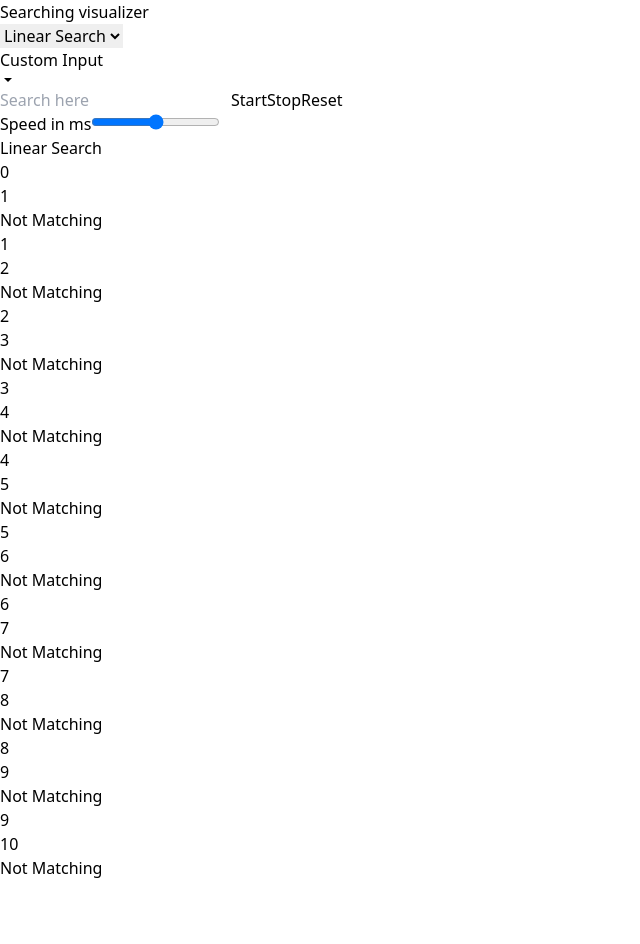
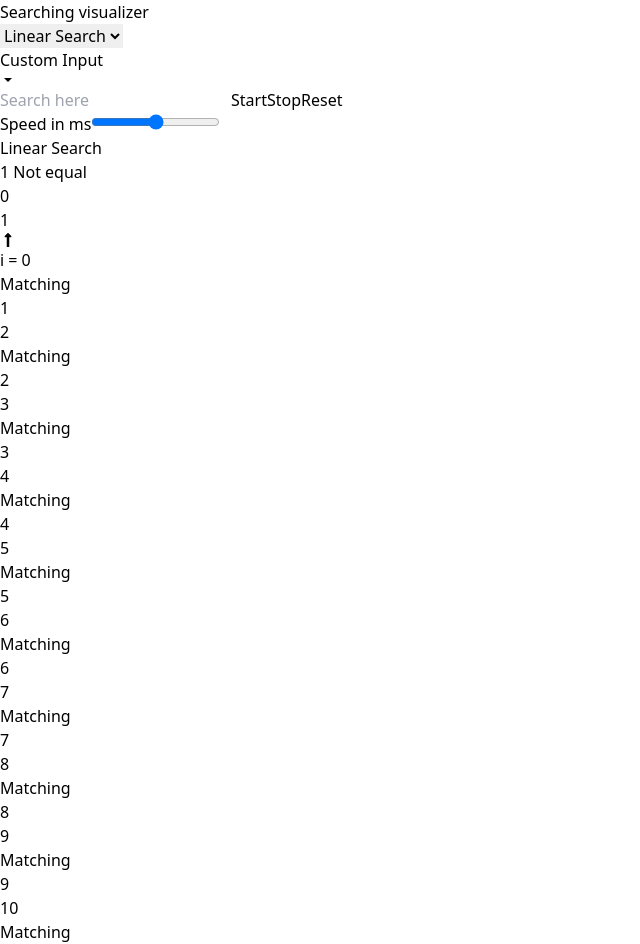
Before and after one commit to suman-chandra-barman/Searching-Algorithm-Visualizer, a React (Vite) app: page / in a window 1280 px wide. Both pictures are taken after a click on the button "Start". Shown: the whole page, without its empty margins (0-640 px from the left). Before the commit the page ends 880 px from the top, so only its background shows below. Built offline with nearby package versions, Linux system fonts and the light colour scheme.

Commit message:
[Add] linear search --ongoing

```diff
--- a/src/App.jsx
+++ b/src/App.jsx
@@ -9,7 +9,7 @@ function App() {
     const [openCustomInputModal, setOpenCustomInputModal] = useState(false);
     const [displayAlgorithm, setDisplayAlgorithm] = useState("Linear Search");
     const [customInputs, setCustomInputs] = useState([]);
-    const [searchKey, setSearchKey] = useState(null);
+    const [searchKey, setSearchKey] = useState("");
     const [searching, setSearching] = useState(false);
     const [animationData, setAnimationData] = useState([]);
 
@@ -20,9 +20,14 @@ function App() {
     },[])
 
     const handleStart = () => {
-        if(searchKey === null) {
+        if(!searchKey) {
             alert("Please provide search value");
-        } else {
+        }
+
+         if(isNaN(searchKey)){
+            alert("Please enter numeric value");
+        }
+        else {
             setSearching(false);
             setSearching(true);
         }
@@ -34,8 +39,9 @@ function App() {
         setSearching(false);
         setCustomInputs(defaultInputs);
         setAnimationData([]);
-        setSearchKey(null);
+        setSearchKey("");
     }
+
     return (
         <div>
             <nav className="bg-gray-800">
@@ -56,8 +62,9 @@ function App() {
                     </div>
                     <div className="flex">
                         <input
-                            onChange={(e) => setSearchKey(Number(e.target.value))}
-                            type="number"
+                            value={searchKey}
+                            type="text"
+                            onChange={(e) => setSearchKey(e.target.value)}
                             placeholder="Search here"
                             className="w-[150px] p-2 rounded-l text-black"
                         />
--- a/src/components/LinearSearch.jsx
+++ b/src/components/LinearSearch.jsx
@@ -3,6 +3,7 @@ import { FaLongArrowAltUp } from "react-icons/fa";
 
 const LinearSearch = ({ customInputs, searchKey, searching, animationData, setAnimationData }) => {
     const [animation, setAnimation] = useState(0);
+    const [matchFound, setMatchFound] = useState(false);
 
     const linearSearch = (arr, key) => {
         let newAnimation = [];
@@ -19,7 +20,6 @@ const LinearSearch = ({ customInputs, searchKey, searching, animationData, setAn
         if(searching) {
             linearSearch(customInputs, searchKey);
         }
-
     }, [customInputs, searching]);
 
     useEffect(() => {
@@ -35,6 +35,8 @@ const LinearSearch = ({ customInputs, searchKey, searching, animationData, setAn
             }, 1000);
             if (Math.floor(animation / 2) >= animationData.length) {
                 clearInterval(interval);
+                const found = animationData.some((data) => data.value === Number(searchKey));
+                setMatchFound(found);
             }
             return () => clearInterval(interval);
         }
@@ -44,18 +46,19 @@ const LinearSearch = ({ customInputs, searchKey, searching, animationData, setAn
         <div className="mt-4">
             <h2 className="text-xl">Linear Search</h2>
             <div className="relative mt-4 flex items-start gap-1">
-                {customInputs.map((item, i) => (
+                {customInputs.map((item, i) => {
+
+                    return (
                         <div key={i} className="w-[90px]">
                             {Math.floor(animation / 2) === i + 1 && animationData.length ? (
-                            <div
-                                className={`transition-all duration-500 ease-in-out ${
+                                <div className={`transition-all duration-500 ease-in-out ${
                                         animation % 2 ? "translate-x-[94px]" : ""
                                     }`}
                                 >
-                                <div className="h-[70px] flex justify-center items-center text-center rounded border-2 border-blue-200">
+                                    <div className="h-[70px] flex justify-center items-center text-center rounded border-2 border-blue-200 text-sm">
                                         {item !== searchKey
-                                        ? `${item} != ${searchKey}`
-                                        : <span>${item} == ${searchKey}</span>
+                                            ? `${item} Not equal ${searchKey}`
+                                            : `${item} Equal ${searchKey}`
                                         }
                                     </div>
                                 </div>
@@ -72,30 +75,31 @@ const LinearSearch = ({ customInputs, searchKey, searching, animationData, setAn
                             >
                                 {item}
                             </div>
-                        {Math.floor(animation / 2) === i + 1 && animationData.length? (
+                            {Math.floor(animation / 2) === i + 1 && animationData.length ? (
                                 <div
                                     className={`transition-all duration-500 ease-in-out ${
                                         animation % 2 ? "translate-x-[94px]" : ""
                                     }`}
                                 >
                                     <div className="w-full h-[40px] flex flex-col items-center mt-2">
-                                    <FaLongArrowAltUp />
+                                        <FaLongArrowAltUp/>
                                         <span>i = {i + animation % 2}</span>
                                     </div>
                                 </div>
                             ) : (
                                 <div className="w-full h-[48px]"></div>
                             )}
-                        {item !== searchKey
+                            {matchFound
                                 ? <div className="absolute left-0 right-0">
-                              Not  Matching
+                                    Not Matching
                                 </div>
                                 : <div className="absolute left-0 right-0">
                                     Matching
                                 </div>
                             }
                         </div>
-                ))}
+                    )
+                })}
             </div>
         </div>
     );
```
Lines whose indentation alone changed are shown as unchanged.
